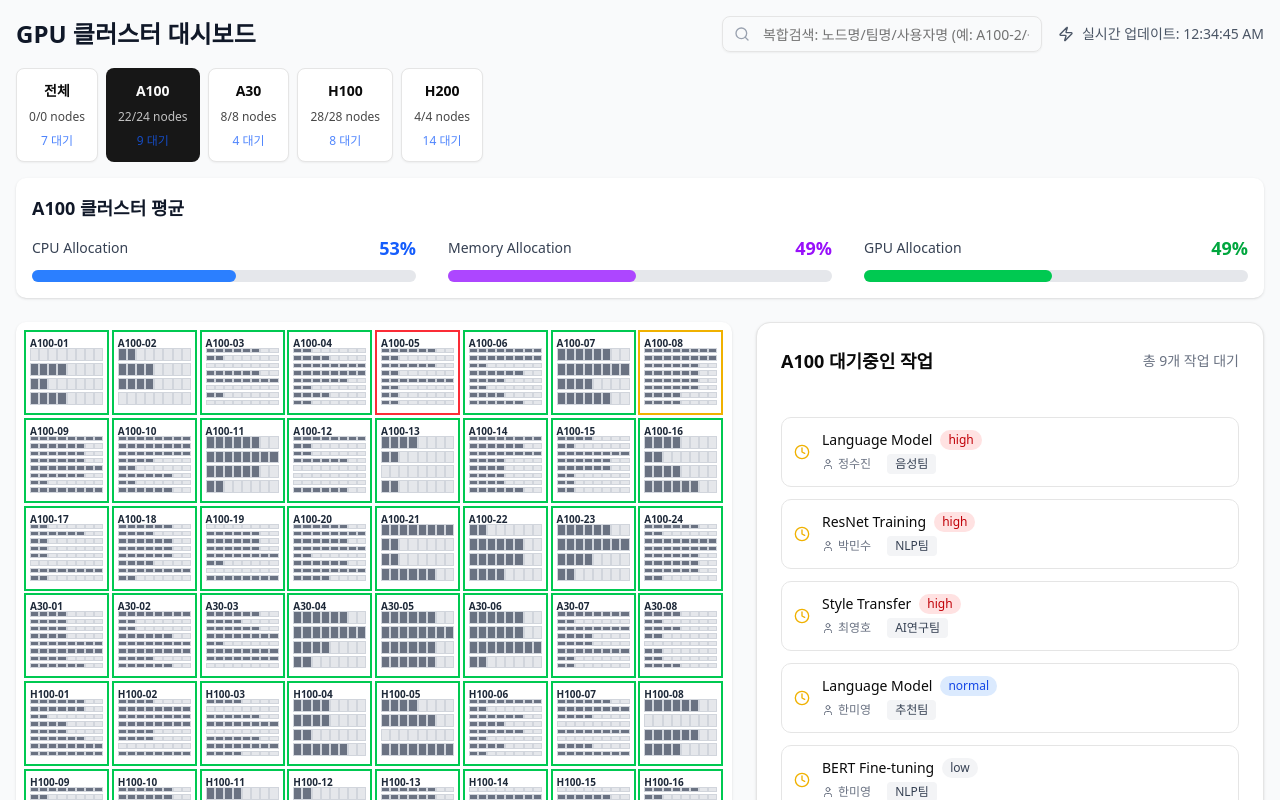
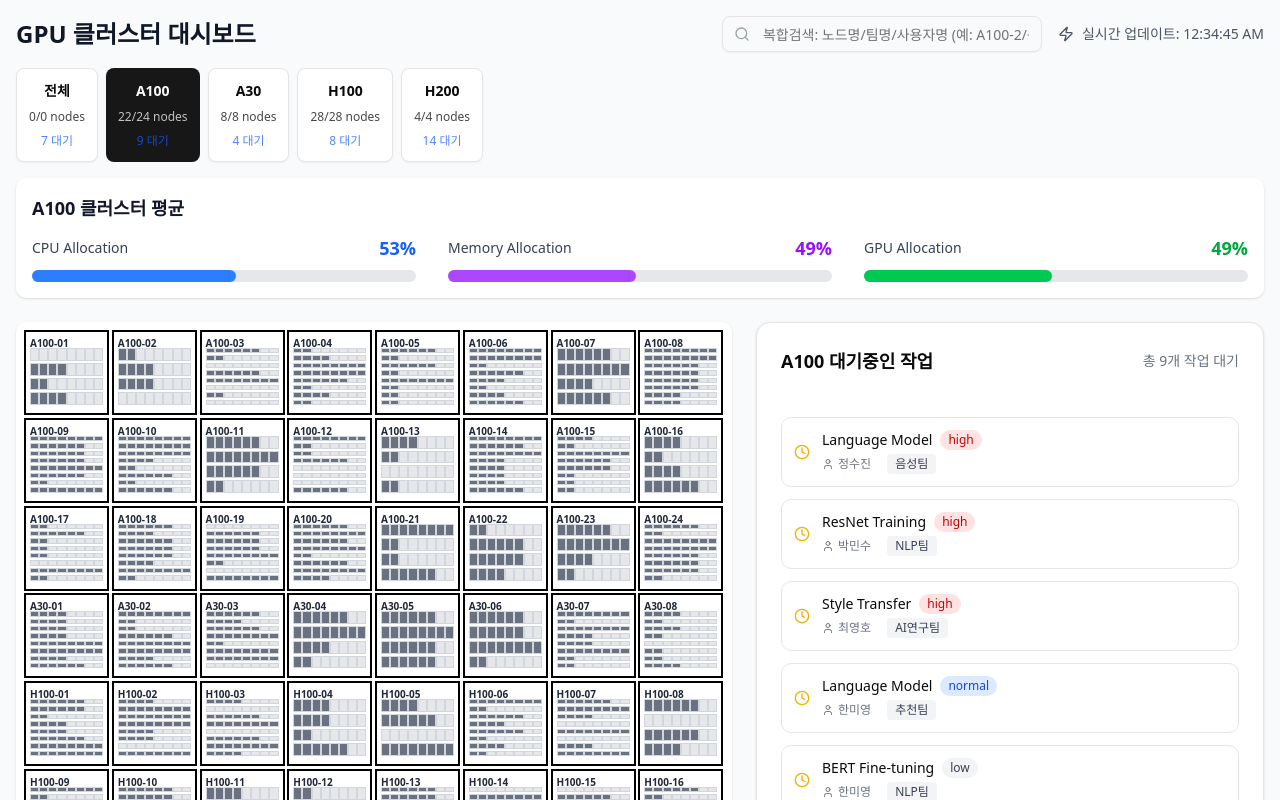
Before and after one commit to Godmook/multigpu_fe, a Next.js app: page / in a window 1280 px wide. Shown: the top 800 px of the page. Built offline with nearby package versions, Linux system fonts and the light colour scheme.

Commit message:
Improve Search Engine

```diff
--- a/gpu-dashboard.tsx
+++ b/gpu-dashboard.tsx
@@ -413,18 +413,18 @@ const UserSearchResultsPanel = ({
 };
 
 // Node 상태에 따른 테두리 색상
-const getNodeBorderColor = (status: string) => {
-  switch (status) {
-    case "online":
-      return "border-green-500"
-    case "offline":
-      return "border-red-500"
-    case "maintenance":
-      return "border-yellow-500"
-    default:
-      return "border-gray-500"
-  }
-}
+// const getNodeBorderColor = (status: string) => {
+//   switch (status) {
+//     case "online":
+//       return "border-green-500"
+//     case "offline":
+//       return "border-red-500"
+//     case "maintenance":
+//       return "border-yellow-500"
+//     default:
+//       return "border-gray-500"
+//   }
+// }
 
 // 사용률 막대그래프 컴포넌트
 const UsageBar = ({ percentage, color }: { percentage: number; color: string }) => (
@@ -440,7 +440,7 @@ const GPUProgressBar = ({ gpu, isHighlighted }: { gpu: GPU; isHighlighted?: bool
       .fill(0)
       .map((_, i) => {
       const isUsed = i < gpu.usage;
-      const bg = isUsed ? "bg-gray-500" : "bg-gray-200"; // 미사용은 연회색
+      const bg = isUsed ? (isHighlighted ? "bg-blue-500" : "bg-gray-500") : "bg-gray-200"; // 포커스 모드에서 선택된 GPU는 파란색
         return (
           <div
             key={i}
@@ -462,21 +462,23 @@ const GPUProgressBar = ({ gpu, isHighlighted }: { gpu: GPU; isHighlighted?: bool
 const DetailedGPUBar = ({
   gpu,
   matchingSegmentIndexes,
+  pulseColor = "blue"
 }: {
   gpu: GPU
   matchingSegmentIndexes?: number[]
+  pulseColor?: "blue" | "yellow"
 }) => {
   if (gpu.status !== "active" || gpu.segments.length === 0) {
     return (
       <div
         className={`
           w-full h-8 bg-gray-200 rounded flex items-center justify-center transition-all duration-300
-          ${matchingSegmentIndexes && matchingSegmentIndexes.length > 0 ? "animate-[pulse_2s_ease-in-out_infinite]" : ""}
+          ${matchingSegmentIndexes && matchingSegmentIndexes.length > 0 ? `animate-[pulse_2s_ease-in-out_infinite] ${pulseColor === "blue" ? "shadow-[0_0_0_2px_#3b82f6]" : "shadow-[0_0_0_2px_#facc15]"}` : ""}
         `}
       >
         <span
           className={`text-xs relative z-10 ${
-            matchingSegmentIndexes && matchingSegmentIndexes.length > 0 ? "text-yellow-800 font-bold" : "text-gray-500"
+            matchingSegmentIndexes && matchingSegmentIndexes.length > 0 ? (pulseColor === "blue" ? "text-blue-800 font-bold" : "text-yellow-800 font-bold") : "text-gray-500"
           }`}
         >
           {gpu.status === "idle" ? "유휴" : gpu.status === "error" ? "오류" : "미사용"}
@@ -497,7 +499,7 @@ const DetailedGPUBar = ({
               key={index}
               className={`
                 ${colors[index % colors.length]} flex items-center justify-center text-white relative group
-                ${isMatching ? "animate-[pulse_2s_ease-in-out_infinite]" : ""}
+                ${isMatching ? `animate-[pulse_2s_ease-in-out_infinite] ${pulseColor === "blue" ? "shadow-[0_0_0_2px_#3b82f6]" : "shadow-[0_0_0_2px_#facc15]"}` : ""}
               `}
               style={{
                 width: `${segment.usage}%`,
@@ -511,7 +513,7 @@ const DetailedGPUBar = ({
                 <div>{segment.user}</div>
                 <div>{segment.team}</div>
                 <div>{segment.usage}% 사용</div>
-                {isMatching && <div className="text-yellow-300 font-bold">🔍 검색 매칭</div>}
+                {isMatching && <div className={pulseColor === "blue" ? "text-blue-300 font-bold" : "text-yellow-300 font-bold"}>🔍 검색 매칭</div>}
               </div>
             </div>
           )
@@ -554,13 +556,11 @@ const NodeCard = ({
   // 전체 노드 매칭 시에만 노드 전체 깜빡임
   const getCardStyle = () => {
     let baseStyle = `
-      border-2 transition-all duration-300 hover:shadow-lg hover:scale-105 cursor-pointer
-      bg-white ${getNodeBorderColor(node.status)}
+      border-2 border-black transition-all duration-300 hover:shadow-lg hover:scale-105 cursor-pointer
+      bg-white
       ${isSelected ? "ring-2 ring-blue-500 ring-offset-1 shadow-blue-500/30 shadow-lg" : ""}
       group relative overflow-hidden
     `
-
-    // 전체 노드 매칭 시에만 노드 전체 깜빡임
     if (animatePulse) {
       baseStyle += `
         animate-[pulse_2s_ease-in-out_infinite]
@@ -568,7 +568,6 @@ const NodeCard = ({
         shadow-xl shadow-yellow-500/50
       `
     }
-
     return baseStyle
   }
 
@@ -663,9 +662,7 @@ const NodeGPUDetails = ({
   containerHeight: number
 }) => {
   return (
-    <Card
-      className="animate-[pulse_2s_ease-in-out_infinite] bg-gradient-to-br from-yellow-50 to-orange-50"
-    >
+    <Card>
       <CardHeader className="pb-3">
         <CardTitle className="text-lg flex items-center justify-between">
           <span className="flex items-center gap-2">
@@ -696,7 +693,7 @@ const NodeGPUDetails = ({
                     {gpu.totalUsage}%
                   </div>
                 </div>
-                <DetailedGPUBar gpu={gpu} matchingSegmentIndexes={[]} />
+                <DetailedGPUBar gpu={gpu} matchingSegmentIndexes={[]} pulseColor="blue" />
                 {gpu.segments.length > 0 && (
                   <div
                     className={`
@@ -836,7 +833,7 @@ export default function GPUDashboard() {
       const highlightedGpus = selectedGpuUsages
         .filter(u => u.nodeId === node.id)
         .map(u => u.gpuIndex);
-      return { highlightedGpus, animatePulse: false };
+      return { highlightedGpus, animatePulse: false, pulseColor: "blue" };
     } else {
       // 전체 모드: Node 전체 animatePulse
       const animatePulse = selectedNodeIds.has(node.id) && selectedGpuUsages.length > 0;
@@ -963,7 +960,7 @@ export default function GPUDashboard() {
                 }}
               >
                 {leftNodes.map((node) => {
-                  const { highlightedGpus, animatePulse } = getNodeCardProps(node);
+                  const { highlightedGpus, animatePulse, pulseColor } = getNodeCardProps(node);
                   return (
                     <NodeCard
                       key={node.id}
```
